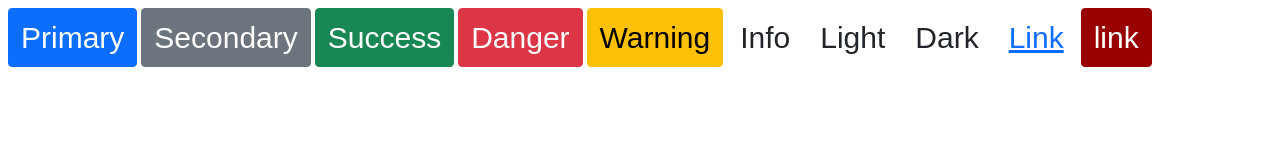
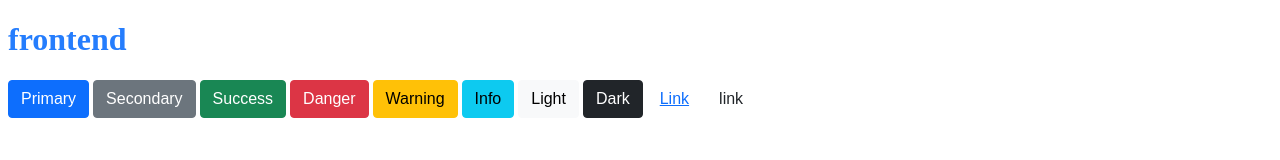
Before and after one commit to ShouShouRen/bootstrap-5-npm, a website built with webpack: page src/index.html in a window 1280 px wide. Built offline with nearby package versions, Linux system fonts and the light colour scheme.

Commit message:
custom color %

```diff
--- a/src/_custom.scss
+++ b/src/_custom.scss
@@ -12,15 +12,14 @@
 
 @import "../node_modules/bootstrap/scss/functions";
 
-$btn-font-size: 30px;
-
+// $btn-font-size: 30px;
 
 @import "../node_modules/bootstrap/scss/variables";
 
 @import "../node_modules/bootstrap/scss/mixins";
 
 // $theme-colors: (
-//     "primary" : #e3e3e3,
+//     "primary" : $primary,
 //     "secondary" : $secondary,
 //     "success" : $success,
 //     "info" : $info,
@@ -31,12 +30,12 @@ $btn-font-size: 30px;
 // );
 
 // 新增
-$custom-colors: (
-    "xxx-color":#900,
-);
-$theme-colors: map-merge($theme-colors, $custom-colors );
+// $custom-colors: (
+//     "xxx-color":#900,
+// );
+// $theme-colors: map-merge($theme-colors, $custom-colors );
 
 // 移除
-$theme-colors: map-remove($theme-colors, "info", "light", "dark" );
+// $theme-colors: map-remove($theme-colors, "info", "light", "dark" );
 
 @import "../node_modules/bootstrap/scss/buttons";
--- a/src/index.html
+++ b/src/index.html
@@ -7,6 +7,7 @@
   <title>webpack - bootstrap</title>
 </head>
 <body>
+  <h1 class="custom-element">frontend</h1>
   <button type="button" class="btn btn-primary">Primary</button>
   <button type="button" class="btn btn-secondary">Secondary</button>
   <button type="button" class="btn btn-success">Success</button>
--- a/src/index.scss
+++ b/src/index.scss
@@ -1,2 +1,13 @@
-@use "custom";
-// @use "~bootstrap/scss/bootstrap";
+@import "custom";
+
+.custom-element {
+  color: tint-color($primary, 10%);
+}
+
+.custom-element-2 {
+  color: shade-color($danger, 100%);
+}
+
+.test-title {
+  color: shift-color($primary, -30%);
+}
```
